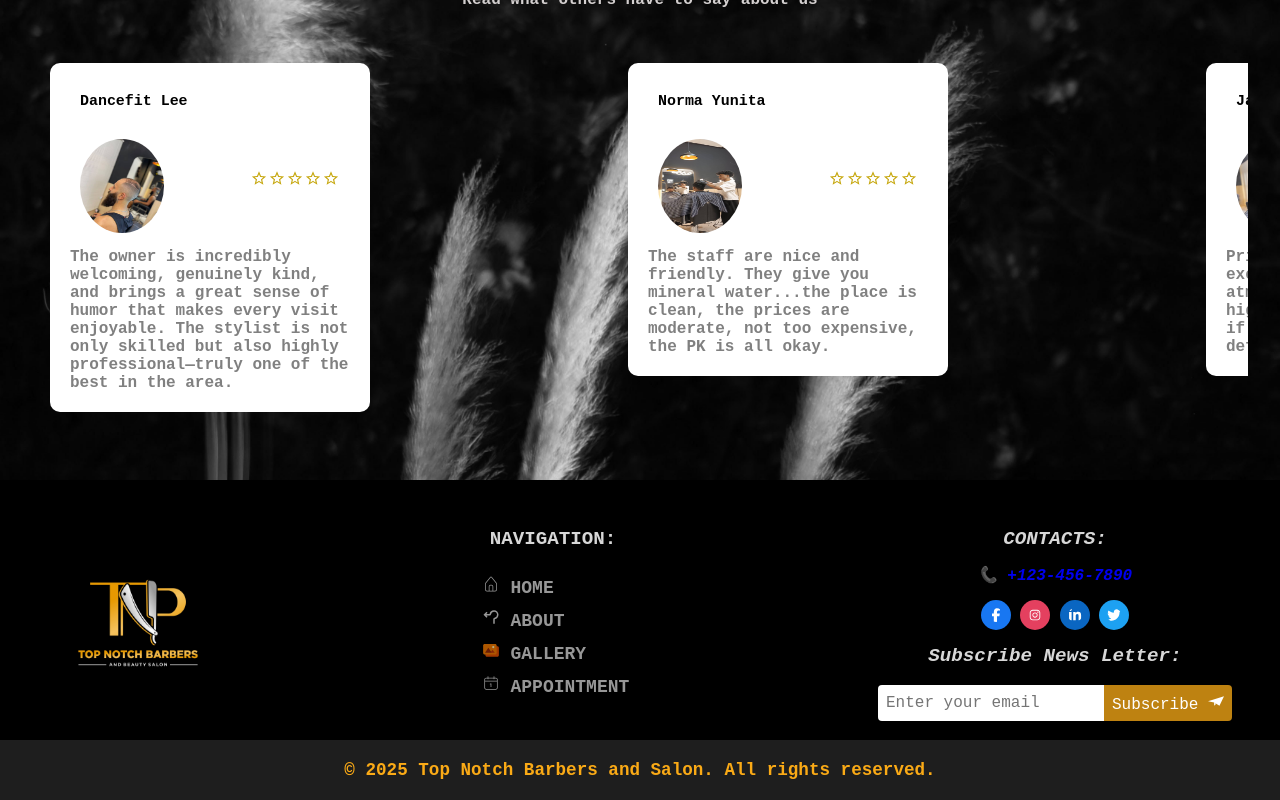
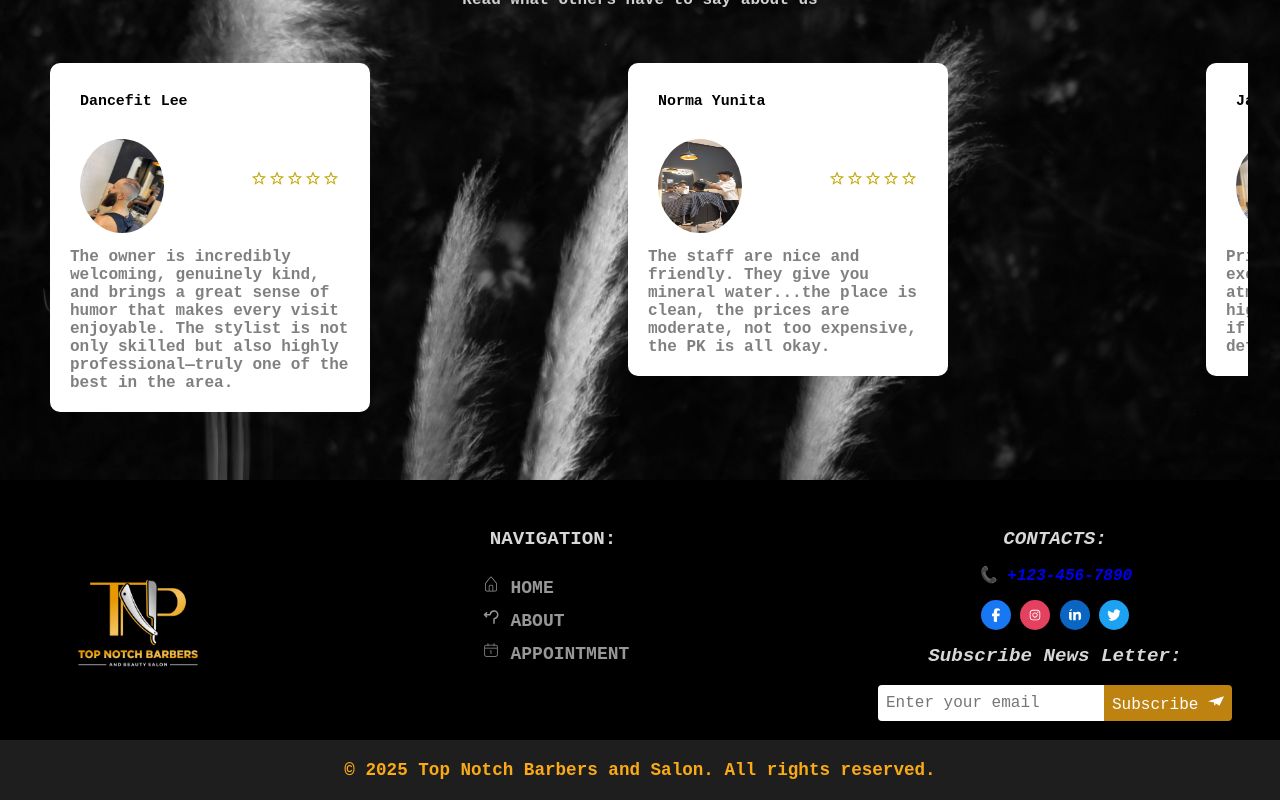
Before and after one commit to UCHEOGBU007/Top-Notch-Salon, a React (Vite) app: page /Appointment in a window 1280 px wide. Shown: the part 1672-2472 px from the top of the page. Built offline with nearby package versions, Linux system fonts and the light colour scheme; no server answers.

Commit message:
Gallery link removed from footer section

```diff
--- a/src/Components/Footer.jsx
+++ b/src/Components/Footer.jsx
@@ -34,11 +34,6 @@ const Footer = () => {
               </Link>
             </li>
 
-            <li>
-              <Link to="/Gallery" className={Style.link}>
-                <FcGallery /> GALLERY
-              </Link>
-            </li>
             <li>
               <Link to="/Appointment" className={Style.link}>
                 <CiCalendarDate /> APPOINTMENT
```
